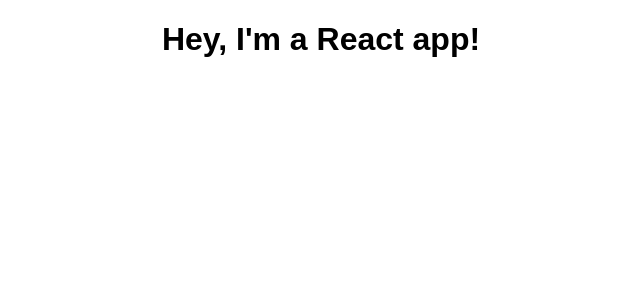
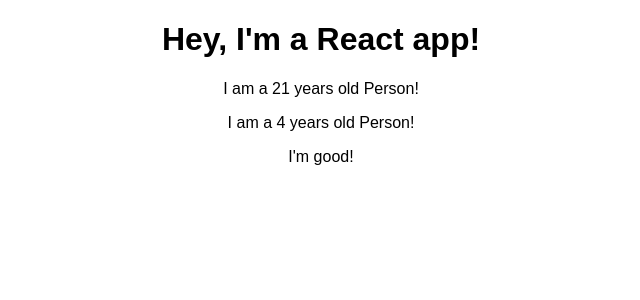
Before and after one commit to AnatolyUss/react-training, a React (Create React App) app: page / in a window 1280 px wide. Shown: the top 300 px of the page, without its empty margins (319-959 px from the left). Built offline with nearby package versions, Linux system fonts and the light colour scheme.

Commit message:
removed the logo

```diff
--- a/src/App.js
+++ b/src/App.js
@@ -1,12 +1,18 @@
 import React, { Component } from 'react';
-import logo from './logo.svg';
 import './App.css';
+import Person from './Person/Person';
 
 class App extends Component {
+  getAge() {
+    return Math.floor(Math.random() * 30) || 120;
+  }
+
   render() {
     return (
       <div className="App">
         <h1>Hey, I'm a React app!</h1>
+        <Person age={this.getAge()} />
+        <Person age={this.getAge()}>I'm good!</Person>
       </div>
     );
   }
--- /dev/null
+++ b/src/Person/Person.js
@@ -0,0 +1,15 @@
+import React, { Component } from 'react';
+// import Person from './Person.css';
+
+class Person extends Component {
+  render() {
+    return (
+      <div>
+        <p>I am a {this.props.age} years old Person!</p>
+        <p>{this.props.children}</p>
+      </div>
+    );
+  }
+}
+
+export default Person;
```
Also changed, not shown: src/Person/Person.css (added).
